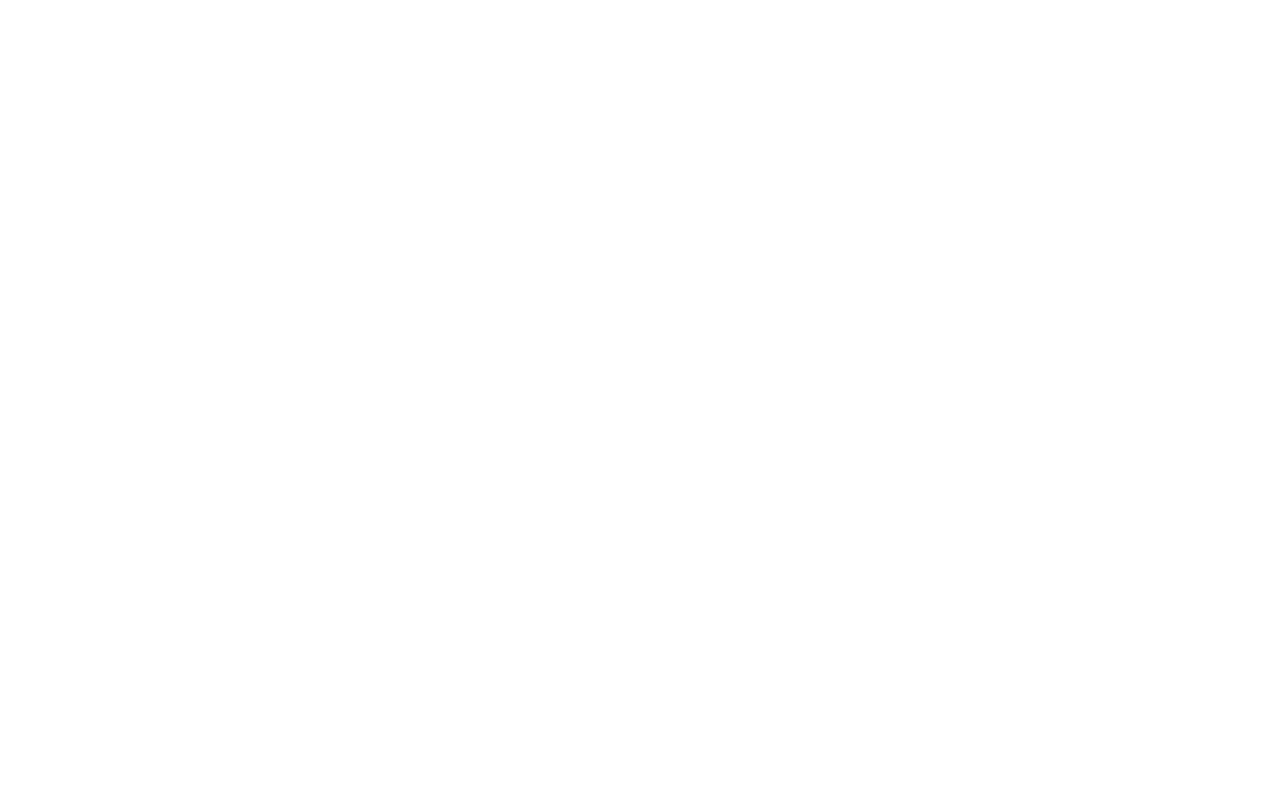
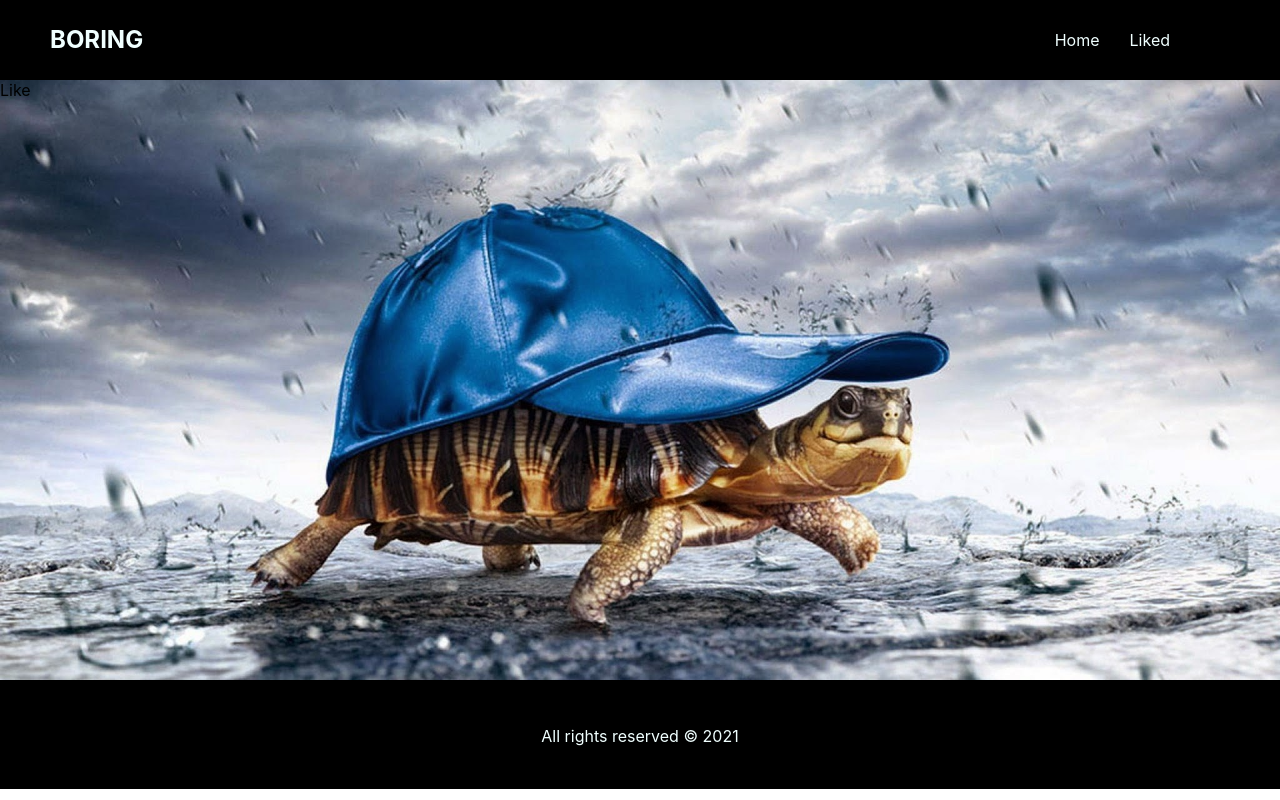
Before and after one commit to nomi511/reactBoringApp, a React (Create React App) app: page /Like in a window 1280 px wide. Built offline with nearby package versions, Linux system fonts and the light colour scheme; some icons are missing.

Commit message:
app designing and working on fetching data

```diff
--- a/package.json
+++ b/package.json
@@ -8,6 +8,7 @@
     "@testing-library/user-event": "^12.8.3",
     "react": "^17.0.2",
     "react-dom": "^17.0.2",
+    "react-router-dom": "^5.3.0",
     "react-scripts": "4.0.3",
     "web-vitals": "^1.1.2"
   },
--- a/public/index.html
+++ b/public/index.html
@@ -24,6 +24,16 @@
       work correctly both with client-side routing and a non-root public URL.
       Learn how to configure a non-root public URL by running `npm run build`.
     -->
+
+
+
+   <!--  font awesome -->
+
+    <link href="//netdna.bootstrapcdn.com/twitter-bootstrap/2.3.2/css/bootstrap-combined.no-icons.min.css" rel="stylesheet">
+    <link href="//netdna.bootstrapcdn.com/font-awesome/3.2.1/css/font-awesome.css" rel="stylesheet">
+
+   <!--  font awesome -->
+
     <title>React App</title>
   </head>
   <body>
--- a/src/App.js
+++ b/src/App.js
@@ -1,10 +1,43 @@
+
+import Navigation from "./components/Navbar"
+import Footer from "./components/Footer"
+
+import Home from "./components/Home"
+import Like from "./components/Like"
+
+
+import { BrowserRouter as Router, Route, Switch } from "react-router-dom"
 
 
 function App() {
   return (
-    <div className="App">
+    <Router>
 
-    </div>
+      <div className="App">
+
+        <Navigation />
+
+        <div className="pbody">
+
+          <Switch>
+
+            <Route exact path="/">
+              <Home />
+            </Route>
+
+            <Route path="/Like">
+              <Like />
+            </Route>
+
+          </Switch>
+
+        </div>
+
+        <Footer />
+
+      </div>
+
+    </Router>
   );
 }
 
--- a/src/components/Footer.js
+++ b/src/components/Footer.js
@@ -1,8 +1,10 @@
 const Footer = () => {
     return (
-        <div>
+        <footer>
 
-        </div>
+            <p>All rights reserved &copy; 2021</p>
+
+        </footer>
      );
 }
 
--- a/src/components/Home.js
+++ b/src/components/Home.js
@@ -1,10 +1,46 @@
+import { useState } from "react";
+import useFetch from "./useFetch";
+
 const Home = () => {
-    return (
-    <div>
 
 
 
-    </div> );
+    const {data, load, err} = useFetch('http://www.boredapi.com/api/activity/');
+
+
+
+    return (
+
+        <div className="homecnt">
+
+            <div className="center">
+
+                <h1>Search for Activities to do </h1>
+                <button className="searchbtn"  onClick={ () => {window.location.reload();} } >Search</button>
+
+                <div className="activities">
+                    {load && <p>Loading...</p>}
+                    {err && <p> {err} </p>}
+                    {data && <div className="activityflex">
+
+                        <div className="content">
+                            <h3> {data.activity} </h3>
+                        </div>
+
+                        <button className="likebtn"> <i class="icon-heart"></i></button>
+
+                        </div>
+
+                    }
+
+                </div>
+
+            </div>
+
+
+        </div>
+
+    );
 }
 
 export default Home;
--- a/src/components/Like.js
+++ b/src/components/Like.js
@@ -1,7 +1,7 @@
 const Like = () => {
     return (
         <div>
-
+            Like
         </div>
      );
 }
--- a/src/components/Navbar.js
+++ b/src/components/Navbar.js
@@ -1,6 +1,25 @@
+import { Link } from "react-router-dom"
+
+
 const Navbar = () => {
     return (
         <div>
+
+            <nav>
+                <div className="logo">
+
+                    <h2>BORING</h2>
+
+                </div>
+
+                <div className="links">
+
+                    <Link to="/">Home</Link>
+                    <Link to="/Like">Liked</Link>
+
+                </div>
+
+            </nav>
 
         </div>
      );
--- a/src/components/useFetch.js
+++ b/src/components/useFetch.js
@@ -1,7 +1,38 @@
-const useFetch = () => {
-    return (
-        0
-     );
+import { useState, useEffect } from "react";
+
+
+const useFetch = (url) => {
+
+    const [data, setdata] = useState(null);
+    const [load, loading] = useState(true);
+    const [err, error] = useState(null);
+
+
+    useEffect( () => {
+
+        fetch(url)
+        .then ( res => {
+            if(!res.ok)
+            {
+                throw Error ("Unexpected Error")
+            }
+
+            return res.json();
+        }).then( val => {
+            setdata(val)
+            loading(false)
+            error(null)
+         }).catch(err => {
+             error(err)
+             loading(false)
+         })
+
+
+    }, [url] )
+
+
+
+    return {data, load, err};
 }
 
 export default useFetch;
--- a/src/index.css
+++ b/src/index.css
@@ -1,13 +1,132 @@
 body {
   margin: 0;
+  padding: 0;
   font-family: -apple-system, BlinkMacSystemFont, 'Segoe UI', 'Roboto', 'Oxygen',
     'Ubuntu', 'Cantarell', 'Fira Sans', 'Droid Sans', 'Helvetica Neue',
     sans-serif;
   -webkit-font-smoothing: antialiased;
   -moz-osx-font-smoothing: grayscale;
+
+  overflow-y: hidden;
+
 }
 
 code {
   font-family: source-code-pro, Menlo, Monaco, Consolas, 'Courier New',
     monospace;
 }
+
+
+nav {
+
+  width: 100%;
+  height: 80px;
+  background-color: black;
+  display: flex;
+  justify-content: space-between;
+
+}
+
+.logo h2 {
+  margin: 0;
+  padding: 25px;
+  padding-left: 50px;
+  color: azure;
+}
+
+.links {
+  margin-right: 50px;
+  padding: 30px;
+}
+
+.links a {
+  text-decoration: none;
+  color: azure;
+  margin-right: 30px;
+
+}
+
+a:hover{
+
+  color: aqua;
+
+}
+
+
+footer
+{
+  height: 79px;
+  padding-top: 30px;
+  color: azure;
+  background-color: black;
+  text-align: center;
+}
+
+.pbody {
+  height: 75vh;
+  background-image: url(./lazy.jpeg);
+  background-repeat: no-repeat;
+  background-size: 100%;
+  background-position: center;
+}
+
+.homecnt
+{
+  position: relative;
+}
+
+.homecnt .center
+{
+  position: absolute;
+  top: 80px;
+  left: 35%;
+  color: orange;
+  text-align: center;
+
+}
+
+.center .searchbtn {
+  border: none;
+  width: 150px;
+  height: 50px;
+  border-radius: 20px;
+  font-size: 18px;
+  color: orange;
+}
+
+.center .searchbtn:hover {
+  background-color: orange;
+  color: azure;
+}
+
+
+.activities {
+
+  margin-top: 40px;
+  padding: 20px;
+  width: 450px;
+  height: 100px;
+  border-radius: 20px;
+
+  background-color: rgba(0,0,0,0.5);
+}
+
+.activityflex {
+  display: flex;
+  justify-content: space-between;
+  align-items: center;
+}
+
+
+.likebtn {
+  width: 50px;
+  height: 50px;
+  border: none;
+  font-size: 22px;
+  border-radius: 50%;
+}
+
+.likebtn:hover {
+  background-color: black;
+  color: azure;
+}
```
Also changed, not shown: src/lazy.jpeg (added), 1 other file (tests, documents, lock files or other folders).
